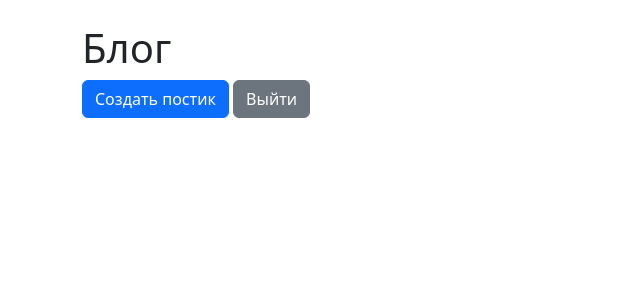
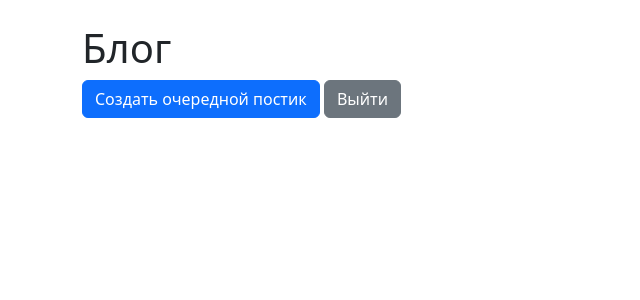
Before and after one commit to sttewiee/blog-flask, a Flask app: page / in a window 1280 px wide. Shown: the top 300 px of the page, without its empty margins (0-640 px from the left). Run offline with Flask 3, Linux system fonts and the light colour scheme; the visitor is signed in with stand-in values (Sample User, id 1).

Commit message:
fix index

```diff
--- a/templates/index.html
+++ b/templates/index.html
@@ -14,7 +14,7 @@
       {% endif %}
     {% endwith %}
     {% if session.user_id %}
-      <a class="btn btn-primary mb-2" href="{{ url_for('create') }}">Создать постик</a>
+      <a class="btn btn-primary mb-2" href="{{ url_for('create') }}">Создать очередной постик</a>
       <a class="btn btn-secondary mb-2" href="{{ url_for('logout') }}">Выйти</a>
     {% else %}
       <a class="btn btn-primary mb-2" href="{{ url_for('login') }}">Войдите</a>
```
